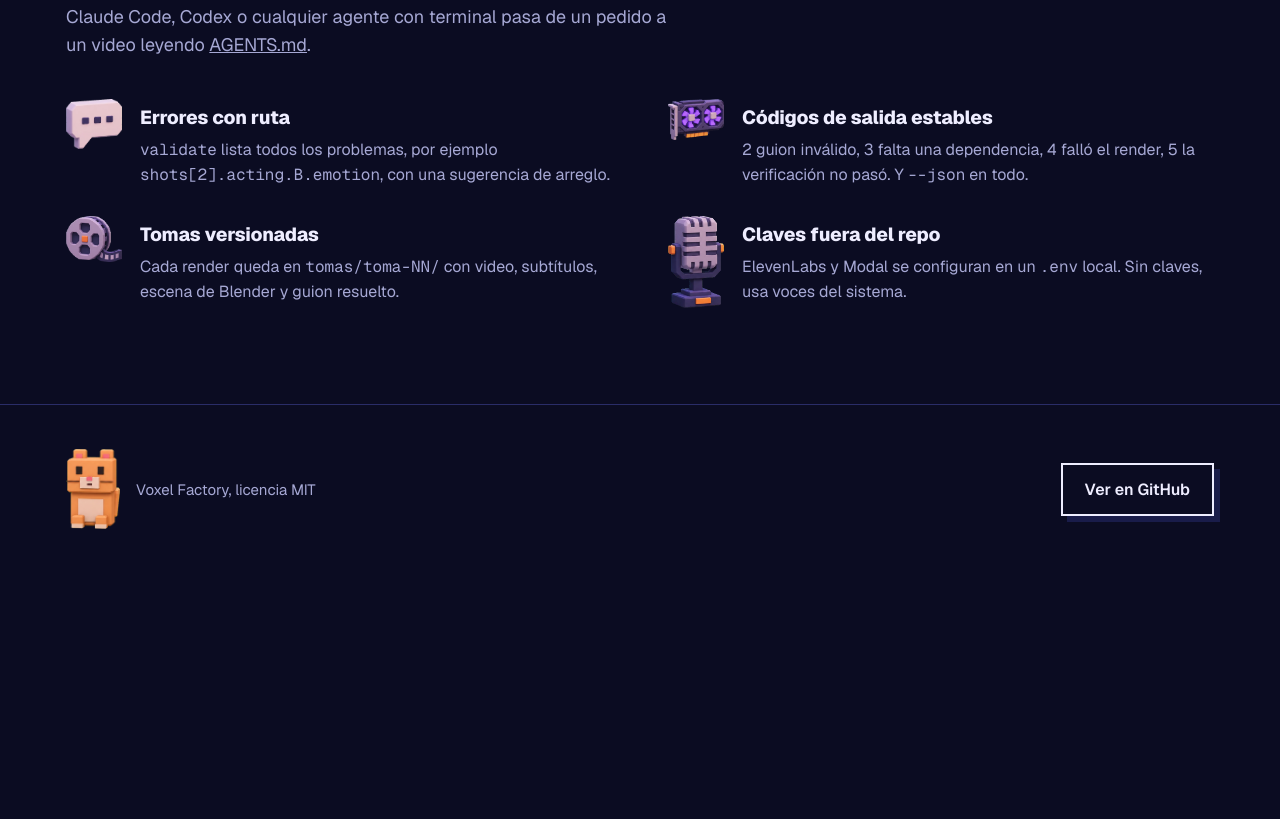
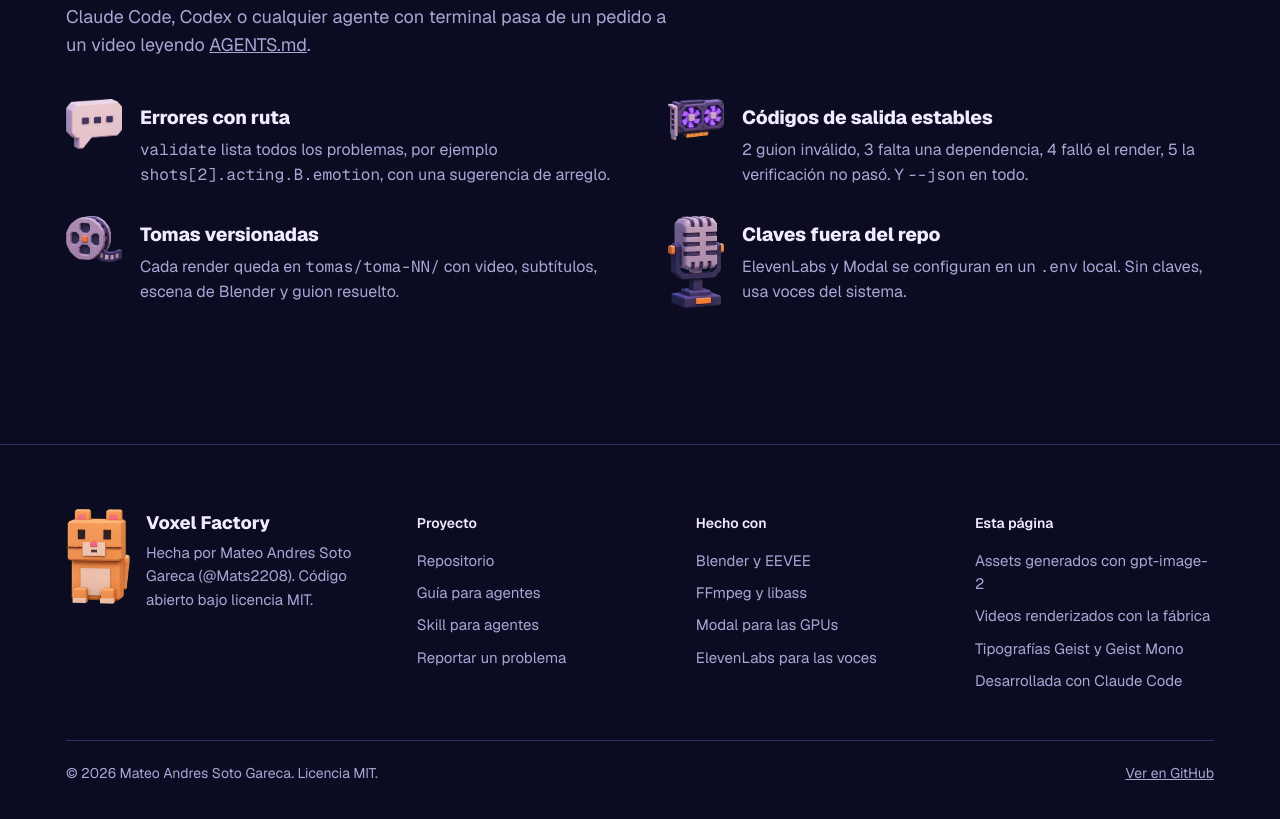
Before and after one commit to Mats2208/voxel-factory, a plain HTML site: page docs/index.html in a window 1280 px wide. Shown: the part 5824-6643 px from the top of the page. Before the commit the page ends 6417 px from the top, so only its background shows below. Drawn offline with nearby package versions, Linux system fonts and the light colour scheme.

Commit message:
Selección de texto limpia, footer con créditos, README más completo y skill para agentes
- La página selecciona solo texto: sin bloques ni imágenes resaltadas al copiar
- Footer con autor, proyecto, herramientas y créditos de la página
- README: cierres en cada sección, créditos y cómo instalar la skill
- skills/voxel-factory/SKILL.md: recorrido, guion que funciona en cámara, voces, personajes nuevos, revisión y errores

```diff
--- a/docs/index.html
+++ b/docs/index.html
@@ -39,6 +39,13 @@
   /* Los hijos de grid no deben estirar la columna por su contenido (código largo, videos). */
   .hero-copy > *, .demos > *, .use > *, .agents > *, .agent > div, .facts > * { min-width: 0; }
   body { overflow-x: clip; }
+  /* Selección limpia: arrastrar sobre la página selecciona solo texto, nunca bloques, imágenes ni decoración.
+     Sin esto, el resaltado cubre filas enteras y al copiar se arrastran textos alternativos de imágenes. */
+  body { -webkit-user-select: none; user-select: none; }
+  h1, h2, h3, p, pre, code, figcaption, .lede, .reel p, .facts strong, .facts span, .cast-note, .agent p,
+  footer p, footer a, footer li, .tile span { -webkit-user-select: text; user-select: text; }
+  img, video, .deco, .props, .marquee, .hero-art, .banner { -webkit-user-select: none; user-select: none; -webkit-user-drag: none; }
+  ::selection { background: var(--accent); color: var(--accent-ink); }
   .sr-only { position: absolute; width: 1px; height: 1px; overflow: hidden; clip: rect(0 0 0 0); white-space: nowrap; }
 
   /* Navegación: una línea, 64 px */
@@ -160,10 +167,22 @@
   .agent p { margin: 0; color: var(--muted); font-size: 16px; }
   @media (max-width: 760px) { .agents { grid-template-columns: 1fr; } }
 
-  footer { border-top: 1px solid var(--line); padding: 44px 0 64px; }
-  footer .wrap { display: flex; justify-content: space-between; align-items: center; gap: 24px; flex-wrap: wrap; color: var(--muted); font-size: 15px; }
-  footer .row { display: flex; align-items: center; gap: 16px; }
-  footer img { width: 54px; }
+  footer { border-top: 1px solid var(--line); padding: 64px 0 40px; margin-top: 40px; }
+  .foot { display: grid; grid-template-columns: 1.3fr 1fr 1fr 1fr; gap: 40px; align-items: start; }
+  .foot-brand { display: grid; grid-template-columns: 64px 1fr; gap: 16px; align-items: start; }
+  .foot-brand img { width: 64px; }
+  .foot-brand p { margin: 0; color: var(--muted); font-size: 15px; max-width: 34ch; }
+  .foot-brand p strong { color: var(--ink); display: block; font-size: 18px; margin-bottom: 4px; }
+  .foot h4 { margin: 4px 0 14px; font-size: 14px; font-weight: 600; color: var(--ink); }
+  .foot ul { list-style: none; margin: 0; padding: 0; display: grid; gap: 9px; }
+  .foot li { color: var(--muted); font-size: 15px; }
+  .foot a { color: var(--muted); text-decoration: none; }
+  .foot a:hover { color: var(--accent); }
+  .foot-bottom { display: flex; justify-content: space-between; gap: 20px; flex-wrap: wrap; margin-top: 48px; padding-top: 22px;
+                 border-top: 1px solid var(--line); color: var(--muted); font-size: 14px; }
+  .foot-bottom p { margin: 0; }
+  @media (max-width: 860px) { .foot { grid-template-columns: 1fr 1fr; } .foot-brand { grid-column: 1 / -1; } }
+  @media (max-width: 520px) { .foot { grid-template-columns: 1fr; } }
 
   /* Aparición al entrar en pantalla: comunica orden de lectura. */
   @media (prefers-reduced-motion: no-preference) {
@@ -345,8 +364,43 @@
 
 <footer>
   <div class="wrap">
-    <div class="row"><img src="media/cut/personaje-gato.webp" alt="" loading="lazy"><span>Voxel Factory, licencia MIT</span></div>
-    <a class="btn secondary" href="https://github.com/Mats2208/voxel-factory">Ver en GitHub</a>
+    <div class="foot">
+      <div class="foot-brand">
+        <img src="media/cut/personaje-gato.webp" alt="" loading="lazy">
+        <p><strong>Voxel Factory</strong>Hecha por <a href="https://github.com/Mats2208">Mateo Andres Soto Gareca</a> (@Mats2208). Código abierto bajo licencia MIT.</p>
+      </div>
+      <div>
+        <h4>Proyecto</h4>
+        <ul>
+          <li><a href="https://github.com/Mats2208/voxel-factory">Repositorio</a></li>
+          <li><a href="https://github.com/Mats2208/voxel-factory/blob/main/AGENTS.md">Guía para agentes</a></li>
+          <li><a href="https://github.com/Mats2208/voxel-factory/tree/main/skills/voxel-factory">Skill para agentes</a></li>
+          <li><a href="https://github.com/Mats2208/voxel-factory/issues">Reportar un problema</a></li>
+        </ul>
+      </div>
+      <div>
+        <h4>Hecho con</h4>
+        <ul>
+          <li><a href="https://www.blender.org">Blender</a> y EEVEE</li>
+          <li><a href="https://ffmpeg.org">FFmpeg</a> y libass</li>
+          <li><a href="https://modal.com">Modal</a> para las GPUs</li>
+          <li><a href="https://elevenlabs.io">ElevenLabs</a> para las voces</li>
+        </ul>
+      </div>
+      <div>
+        <h4>Esta página</h4>
+        <ul>
+          <li>Assets generados con gpt-image-2</li>
+          <li>Videos renderizados con la fábrica</li>
+          <li>Tipografías Geist y Geist Mono</li>
+          <li>Desarrollada con Claude Code</li>
+        </ul>
+      </div>
+    </div>
+    <div class="foot-bottom">
+      <p>© 2026 Mateo Andres Soto Gareca. Licencia MIT.</p>
+      <p><a href="https://github.com/Mats2208/voxel-factory">Ver en GitHub</a></p>
+    </div>
   </div>
 </footer>
 
```
Also changed, not shown: 2 other files.
